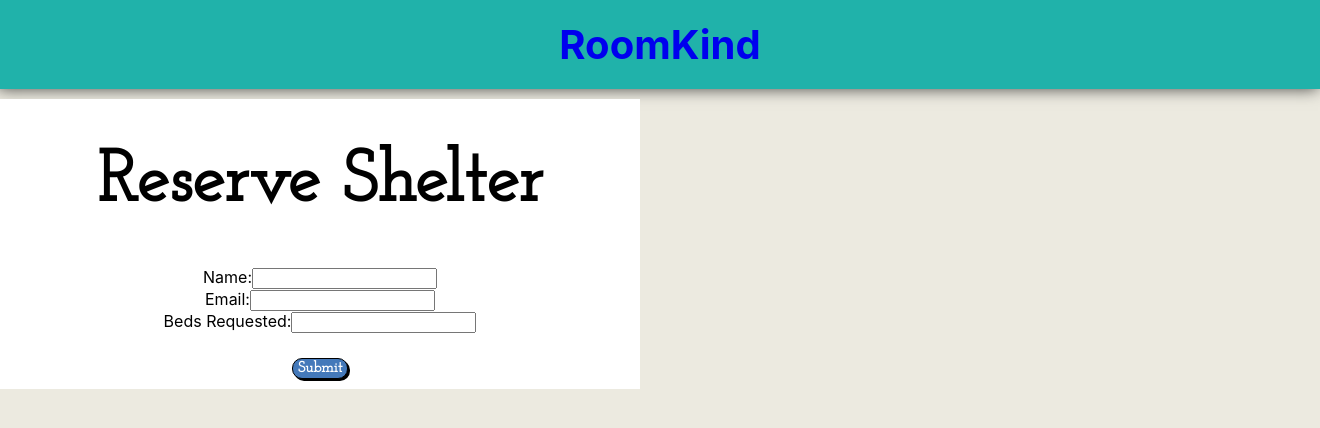
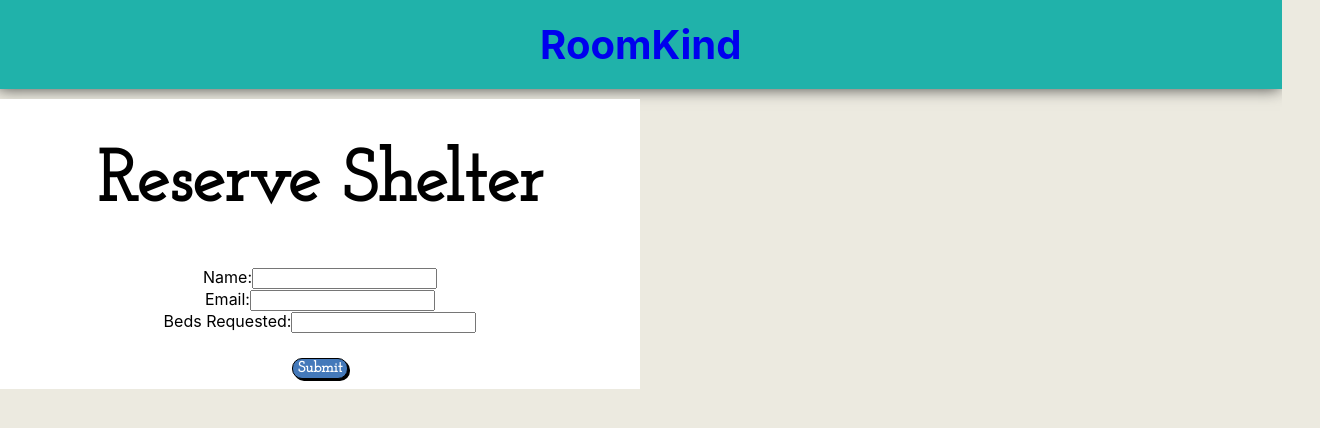
Before and after one commit to jnottin/deployment_project3_frontend, a React (Create React App) app: page /reserveShelter/1 in a window 1280 px wide. Shown: the top 428 px of the page, 1320 px wide, since content can reach past the window. Built offline with nearby package versions, Linux system fonts and the light colour scheme.

Commit message:
Made changes to shelters and residence and also new shelter and new residence styles

```diff
--- a/src/EditResidence/EditResidence.css
+++ b/src/EditResidence/EditResidence.css
@@ -3,6 +3,7 @@
 body,
 html {
   background: #eceae0;
+  margin: auto;
 }
 .newresidence {
   background: rgb(65, 88, 107);
--- a/src/HomePage/HomePage.css
+++ b/src/HomePage/HomePage.css
@@ -11,4 +11,5 @@
 
 .homePage {
   background: black;
+  width: 100%;
 }
--- a/src/NavBar/NavBar.css
+++ b/src/NavBar/NavBar.css
@@ -5,7 +5,7 @@
   top: 0;
   margin-bottom: 10px;
   height: 10%;
-  width: 100%;
+  width: 97%;
   padding: 20px;
   font-weight: bold;
   font-weight: 100%;
--- a/src/NewResidence/NewResidence.css
+++ b/src/NewResidence/NewResidence.css
@@ -23,5 +23,8 @@
   display: flex;
   flex-direction: column;
   justify-content: space-around;
-  height: 100%;
+  height: 95%;
+  border-style: ridge;
+  border-color: red;
+  border-width: 14px;
 }
--- a/src/NewShelter/NewShelter.css
+++ b/src/NewShelter/NewShelter.css
@@ -23,5 +23,8 @@
   display: flex;
   flex-direction: column;
   justify-content: space-around;
-  height: 100%;
+  height: 95%;
+  border-style: ridge;
+  border-color: red;
+  border-width: 14px;
 }
--- a/src/Residences/Residences.css
+++ b/src/Residences/Residences.css
@@ -1,15 +1,6 @@
 .residencesHeader {
   border: 2px solid white;
 }
-
-/* .residencesBody {
-  border: 4px solid green;
-} */
-
-/* .headerAndButton {
-  display: inline;
-} */
-
 .residenceImage {
   height: 150px;
   width: 200px;
@@ -22,11 +13,12 @@
   font-weight: bold;
   text-align: center;
   border: 1px solid black;
-  margin: 10px;
+  margin: 8px;
 
   padding: 2px 5px;
   border-radius: 10px;
   box-shadow: 2px 2px black;
+  height: 400px;
 }
 a:link {
   font-weight: bold;
--- a/src/Shelters/Shelters.css
+++ b/src/Shelters/Shelters.css
@@ -1,10 +1,6 @@
 .sheltersHeader {
   border: 2px solid white;
 }
-
-/* .sheltersBody {
-  border: 4px solid green;
-} */
 
 .shelterImage {
   height: 150px;
@@ -20,10 +16,11 @@
 
   text-align: center;
   border: 1px solid black;
-  margin: 10px;
+  margin: 8px;
   padding: 2px 5px;
   border-radius: 10px;
   box-shadow: 2px 2px black;
+  height: 400px;
 }
 a:link {
   font-weight: bold;
--- a/src/Shelters/Shelters.js
+++ b/src/Shelters/Shelters.js
@@ -38,6 +38,7 @@ class Shelters extends Component {
   render() {
     const shelters = this.state.shelters.map(shelters => {
       return (
+        <div className="sheltersBack">
           <div key={shelters._id} className="sheltersColumn">
             <div className="sheltersBody">
               <h4>Shelter Name: {shelters.name}</h4>
@@ -60,16 +61,20 @@ class Shelters extends Component {
               </Link>
             </div>
           </div>
+        </div>
       );
     });
 
     return (
-      <div>
+      <div className="shelterSide">
+        <div className="shelterButtonHeader">
           <h2 className="sheltersHeader">Shelters</h2>
           <button onClick={this.newShelterForm} className="newResidenceFormBtn">
             Add New Shelter
           </button>
-        <div>{shelters}</div>
+        </div>
+
+        <div className="sheltersBox">{shelters}</div>
       </div>
     );
   }
```
Lines whose indentation alone changed are shown as unchanged.
